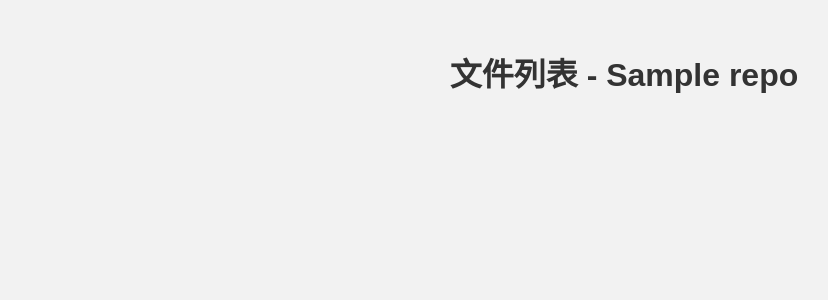
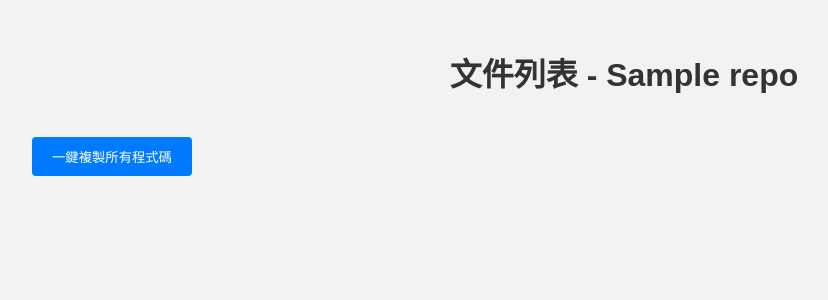
Before and after one commit to oinktech/GitHub-Repo-Explorer, a Flask app: template templates/files.html in a window 1280 px wide. Shown: the top 300 px of the page, without its empty margins (16-844 px from the left). Run offline with Flask 3, Linux system fonts and the light colour scheme; the template is opened without the code that fills it: most values are stand-ins (such as "Sample title", 1, 10 or a date in 2020).

Commit message:
Update files.html

```diff
--- a/templates/files.html
+++ b/templates/files.html
@@ -47,15 +47,23 @@
         .copy-button:hover {
             background-color: #218838;
         }
-        img, video {
-            max-width: 100%;
-            max-height: 200px;
-            margin-top: 10px;
+        .copy-all-button {
+            margin: 20px;
+            padding: 10px 20px;
+            background-color: #007bff;
+            color: white;
+            border: none;
+            border-radius: 4px;
+            cursor: pointer;
+        }
+        .copy-all-button:hover {
+            background-color: #0056b3;
         }
     </style>
 </head>
 <body>
     <h1>文件列表 - {{ repo }}</h1>
+    <button class="copy-all-button" onclick="copyAllFiles()">一鍵複製所有程式碼</button>
     <ul class="file-list">
         {% for file in files %}
             {% if file['type'] == 'file' %}
@@ -91,7 +99,36 @@
                     document.execCommand('copy');
                     document.body.removeChild(tempTextArea);
                     alert('程式碼已複製到剪貼簿！');
+                })
+                .catch(error => {
+                    alert('複製失敗，請重試！');
                 });
+        }
+
+        function copyAllFiles() {
+            let allContent = '';
+            const filePromises = [];
+
+            // 获取所有文件内容
+            document.querySelectorAll('.file-item .file-name').forEach(fileName => {
+                const filepath = fileName.innerText;
+                const fetchPromise = fetch(`/file/${filepath}`).then(response => response.text()).then(data => {
+                    allContent += `${filepath}\n${data}\n\n`;
+                });
+                filePromises.push(fetchPromise);
+            });
+
+            Promise.all(filePromises).then(() => {
+                const tempTextArea = document.createElement('textarea');
+                tempTextArea.value = allContent;
+                document.body.appendChild(tempTextArea);
+                tempTextArea.select();
+                document.execCommand('copy');
+                document.body.removeChild(tempTextArea);
+                alert('所有程式碼已複製到剪貼簿！');
+            }).catch(error => {
+                alert('複製失敗，請重試！');
+            });
         }
     </script>
 </body>
```
